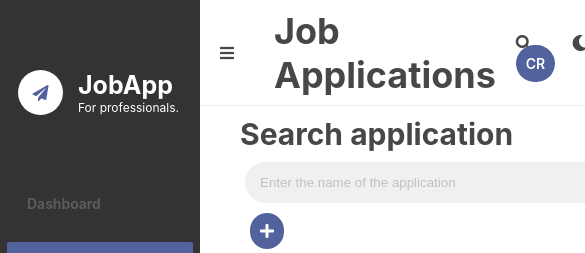
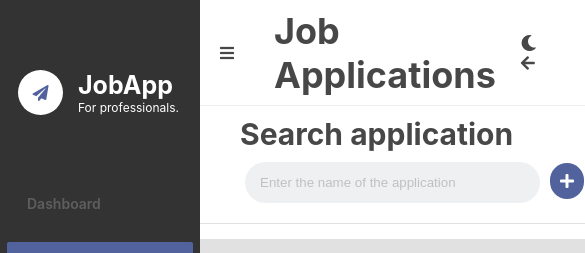
Before and after one commit to crinaldi44/JobApp-Client, a React (Create React App) app: page /applications in a window 390 px wide. Shown: the top 253 px of the page, 585 px wide, since content can reach past the window. Built offline with nearby package versions, Linux system fonts and the light colour scheme; no server answers.

Commit message:
Adjustments: Mobile responsiveness
Made each screen more mobile accessible

```diff
--- a/src/App.css
+++ b/src/App.css
@@ -67,4 +67,5 @@ a {
 .content {
   flex: 4;
   background-color: var(--content-pane);
+  width: 100vw;
 }
--- a/src/components/Header.css
+++ b/src/components/Header.css
@@ -45,3 +45,10 @@
     font-size: 14px;
     font-weight: 600;
 }
+
+@media screen and (max-width: 800px) {
+
+    .header__toolbar li:last-of-type {
+        display: none;
+    }
+}
--- a/src/pages/jobapp/components/ApplicationTable.css
+++ b/src/pages/jobapp/components/ApplicationTable.css
@@ -11,7 +11,7 @@
     background-color: #EFF0F2;
     border-radius: 30px;
     padding: 13px 0 13px 15px;
-    min-width: 90%;
+    min-width: 80%;
 }
 
 .search__application__input::placeholder {
```
